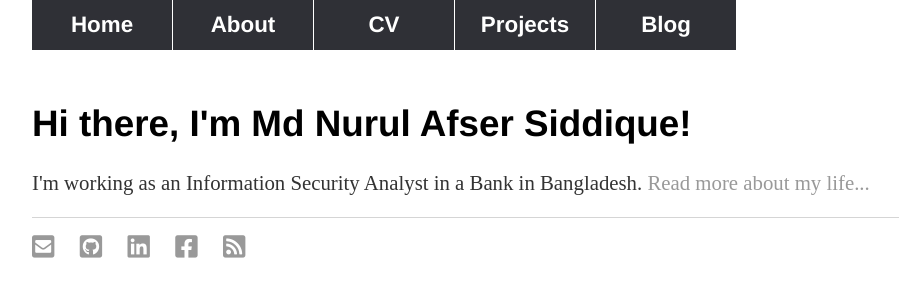
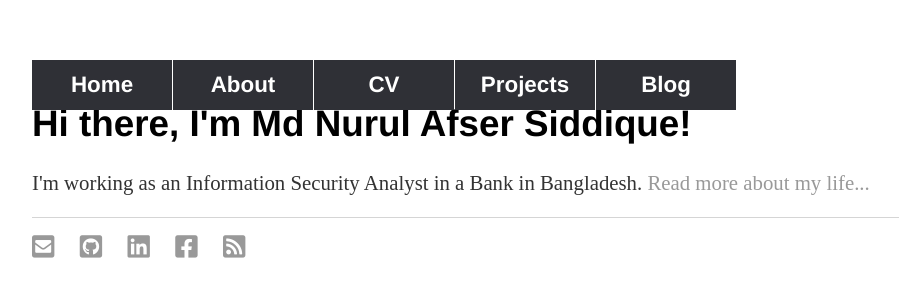
Before and after one commit to afsersid/afsersid.github.io, a Jekyll site: the page built from index.html, in a window 1280 px wide. Shown: the top 300 px of the page, without its empty margins (96-995 px from the left). Built offline with Jekyll 4.4.1, drawn with Linux system fonts in a browser that asks for light colours.

Commit message:
Update main.css

```diff
--- a/css/main.css
+++ b/css/main.css
@@ -46,7 +46,7 @@
 nav {
     /*border-bottom: 1px solid #d5d5d5;*/
     font-size: 1.4em;
-    position: fixed;
+    position: none;
     top: 0;
     width: 80%;
     background-color: #F5F5F5;
@@ -69,7 +69,7 @@
 @media screen and (max-width : 480px){
     /*Make dropdown links appear inline*/
     nav ul {
-        position: absolute;
+        position: static;
         display: inline;
     }
     /*Create vertical spacing*/
```
